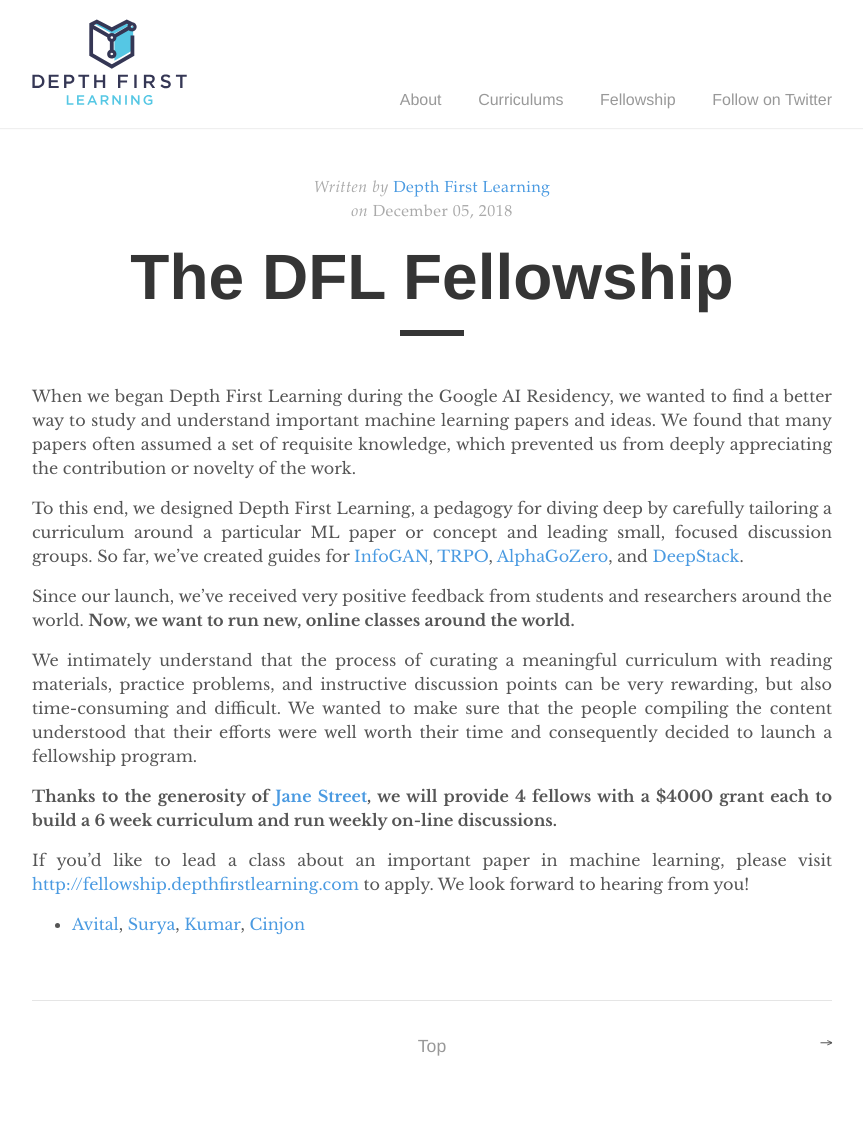
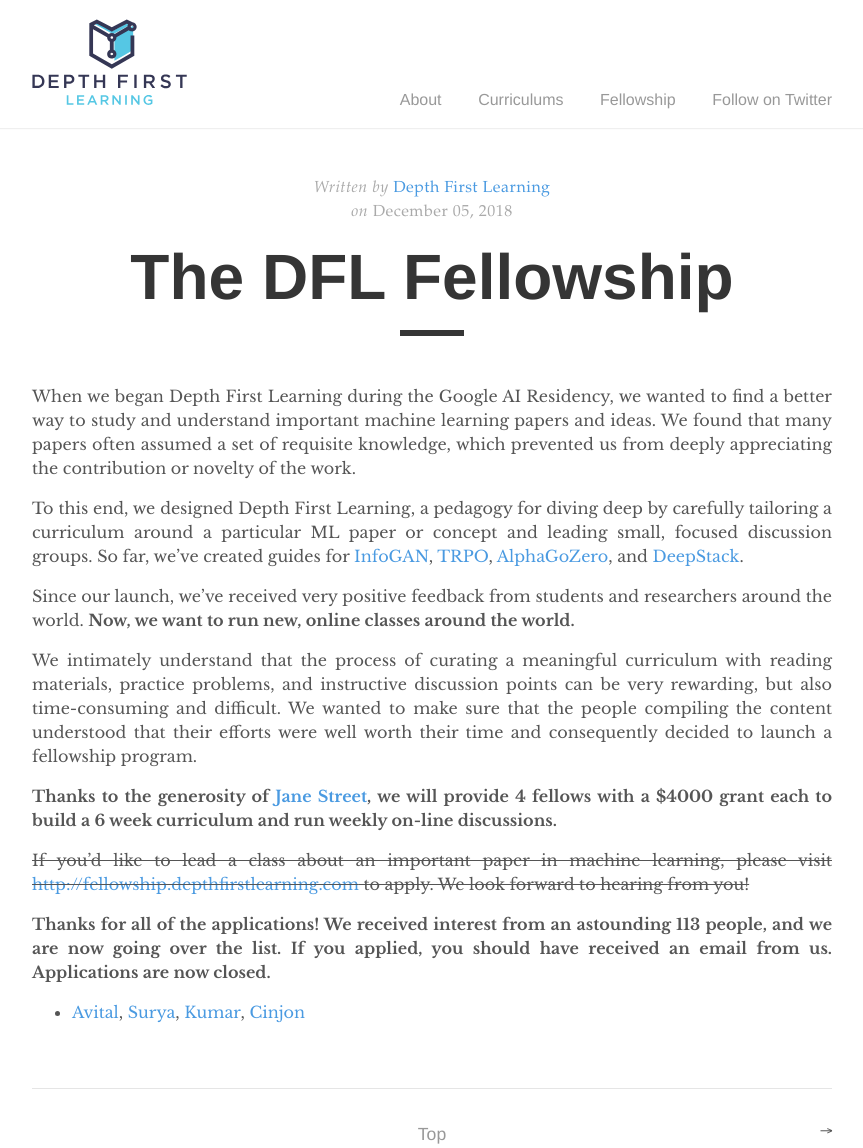
Before and after one commit to depthfirstlearning/depthfirstlearning.com, a Jekyll site: the page built from _posts/2018-12-05-DFL-Fellowship.markdown, in a window 1280 px wide. Shown: the whole page, without its empty margins (208-1071 px from the left). Built offline with Jekyll 4.4.1, drawn with Linux system fonts in a browser that asks for light colours; before the commit the page ends 1060 px from its top, so only the background shows below that.

Commit message:
No longer point people to apply

```diff
--- a/_posts/2018-12-05-DFL-Fellowship.markdown
+++ b/_posts/2018-12-05-DFL-Fellowship.markdown
@@ -35,7 +35,11 @@
 **Thanks to the generosity of <a href="http://www.janestreet.com">Jane Street</a>, we will provide 4 fellows
 with a $4000 grant each to build a 6 week curriculum and run weekly on-line discussions.**
 
+<del>
 If you'd like to lead a class about an important paper in machine learning, please visit <a href="http://fellowship.depthfirstlearning.com">http://fellowship.depthfirstlearning.com</a> to apply. We look forward to hearing from you!
+</del>
+
+<b>Thanks for all of the applications! We received interest from an astounding 113 people, and we are now going over the list. If you applied, you should have received an email from us. Applications are now closed.</b>
 
 
 - <a href="{{site["avital"].web}}">Avital</a>, <a href="{{site["surya"].web}}">Surya</a>,
```
